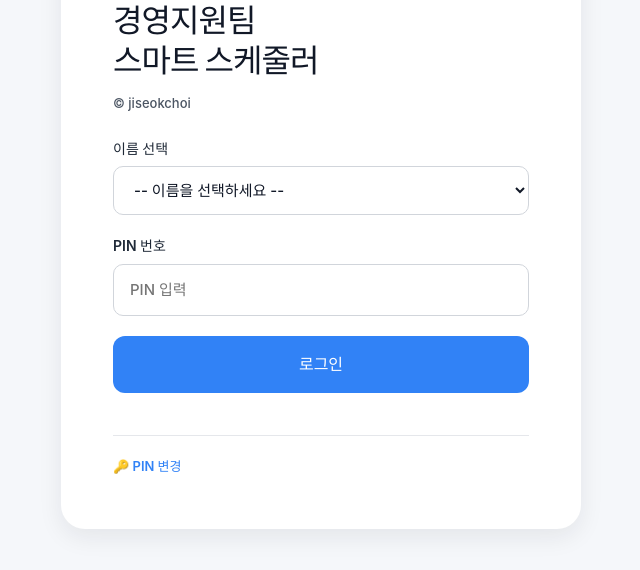
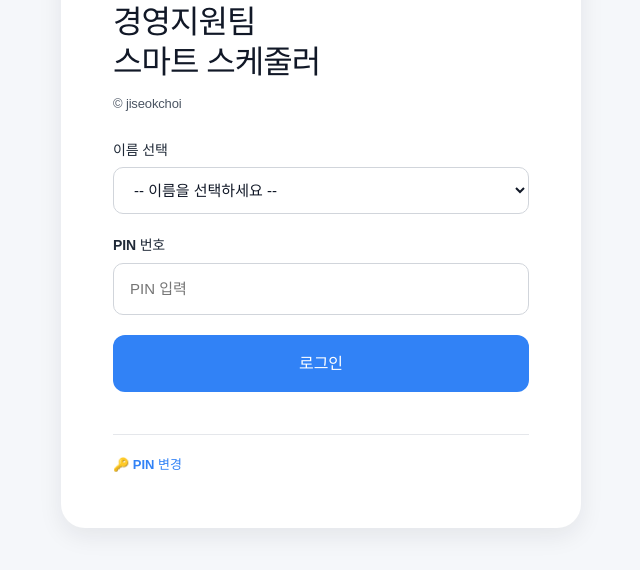
Before and after one commit to xxiohc/smc-smart-scheduler, a website: page public/index.html in a window 1280 px wide. Shown: the part 192-762 px from the top of the page, without its empty margins (319-959 px from the left). Drawn offline with Linux system fonts and the light colour scheme; no server answers; a web font is replaced by a local one.

Commit message:
fix: Windows 1x DPR에서 맑은 고딕으로 전환 — Naver 수준 선예도
Co-Authored-By: Claude Sonnet 4.6 <noreply@anthropic.com>

```diff
--- a/public/style.css
+++ b/public/style.css
@@ -34,8 +34,13 @@ body {
   -moz-osx-font-smoothing: auto;
   font-synthesis: none;
 }
+/* Windows 1x DPR: 맑은 고딕 (ClearType 전용 힌팅, Naver 수준 선예도) */
 @media (max-resolution: 1dppx) {
-  body { font-weight: 500; }
+  body {
+    font-family: "맑은 고딕", "Malgun Gothic", "Dotum", sans-serif;
+    font-weight: 400;
+    letter-spacing: -0.01em;
+  }
 }
 @media (-webkit-min-device-pixel-ratio: 2), (min-resolution: 2dppx) {
   body { -webkit-font-smoothing: antialiased; -moz-osx-font-smoothing: grayscale; }
```
